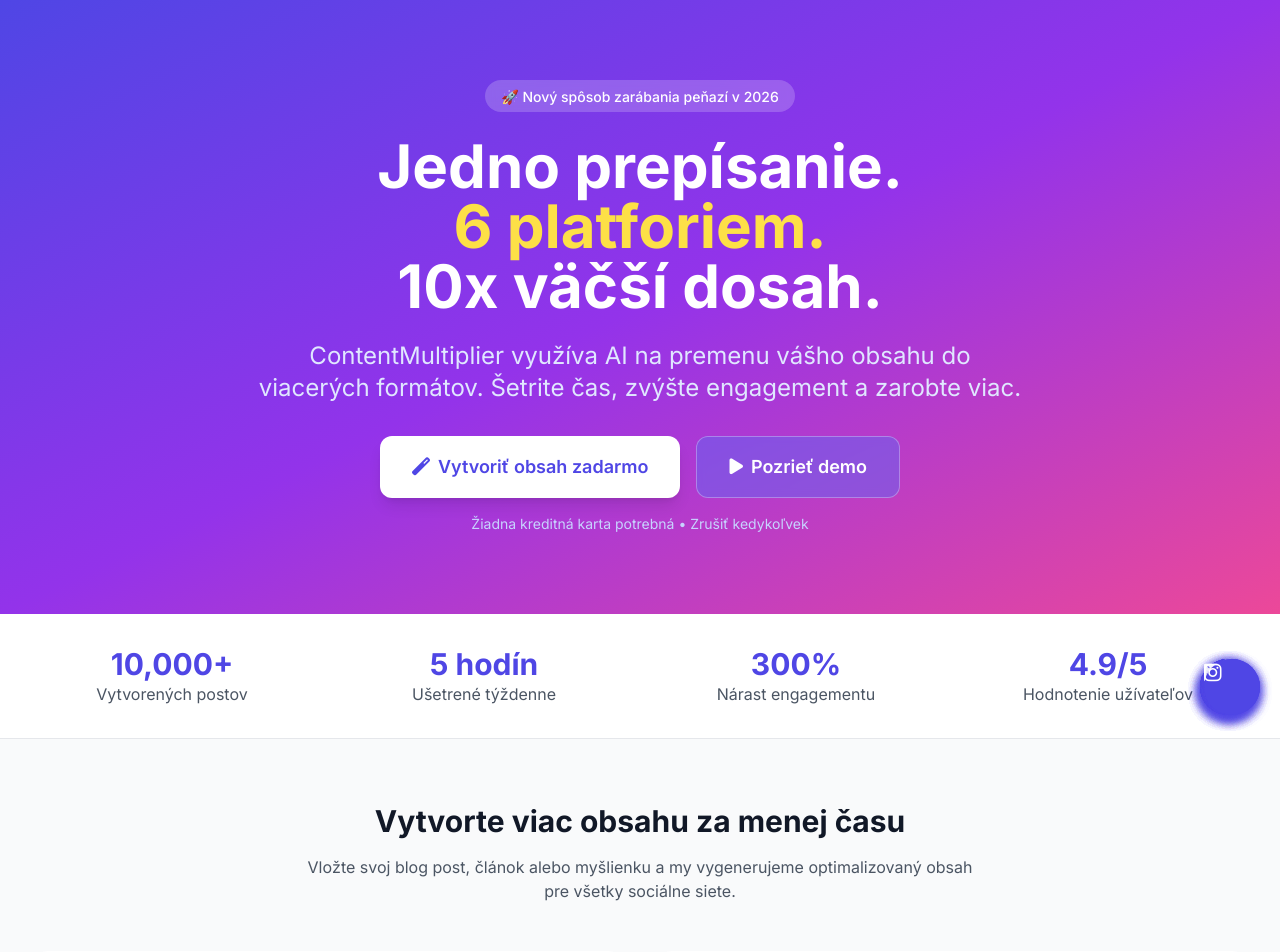
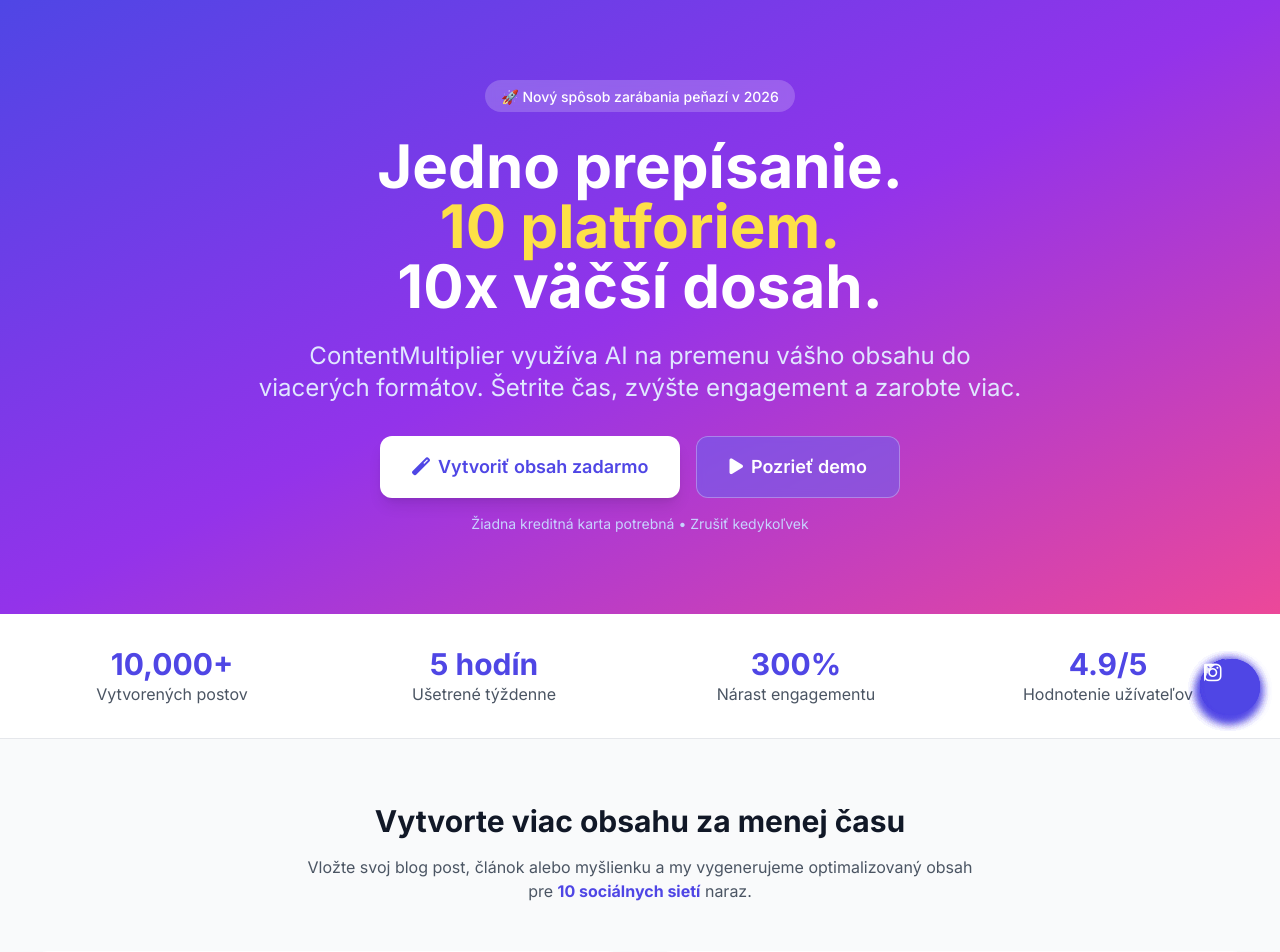
Before and after one commit to ferdinands-molt-bot/money-maker, a Flask app: page / in a window 1280 px wide. Shown: the part 65-1017 px from the top of the page. Run offline with Flask 3, Linux system fonts and the light colour scheme; some libraries are stand-ins or nearby versions.

Commit message:
Update to 10 platforms, improved UI text, added word count and download all feature

```diff
--- a/templates/index.html
+++ b/templates/index.html
@@ -40,7 +40,7 @@
                 </div>
                 <h1 class="text-5xl md:text-6xl font-bold mb-6 leading-tight">
                     Jedno prepísanie.<br>
-                    <span class="text-yellow-300">6 platforiem.</span><br>
+                    <span class="text-yellow-300">10 platforiem.</span><br>
                     10x väčší dosah.
                 </h1>
                 <p class="text-xl md:text-2xl mb-8 text-indigo-100 max-w-3xl mx-auto">
@@ -89,7 +89,7 @@
         <div class="max-w-7xl mx-auto px-4 sm:px-6 lg:px-8">
             <div class="text-center mb-12">
                 <h2 class="text-3xl font-bold text-gray-900 mb-4">Vytvorte viac obsahu za menej času</h2>
-                <p class="text-gray-600 max-w-2xl mx-auto">Vložte svoj blog post, článok alebo myšlienku a my vygenerujeme optimalizovaný obsah pre všetky sociálne siete.</p>
+                <p class="text-gray-600 max-w-2xl mx-auto">Vložte svoj blog post, článok alebo myšlienku a my vygenerujeme optimalizovaný obsah pre <strong class="text-indigo-600">10 sociálnych sietí</strong> naraz.</p>
             </div>
 
             <div class="grid lg:grid-cols-2 gap-8">
@@ -225,7 +225,7 @@ Príklad: Artificial Intelligence is transforming how we create content. By usin
                         <span class="text-2xl font-bold text-indigo-600">2</span>
                     </div>
                     <h3 class="text-xl font-semibold mb-2">Vyberte platformy</h3>
-                    <p class="text-gray-600">Zvoľte, pre ktoré sociálne siete chcete obsah generovať. Podporujeme 6 platforiem.</p>
+                    <p class="text-gray-600">Zvoľte, pre ktoré sociálne siete chcete obsah generovať. Podporujeme <strong>10 platforiem</strong>.</p>
                 </div>
                 <div class="text-center p-6">
                     <div class="w-16 h-16 bg-indigo-100 rounded-full flex items-center justify-center mx-auto mb-4">
@@ -272,7 +272,7 @@ Príklad: Artificial Intelligence is transforming how we create content. By usin
                     <div class="text-4xl font-bold mb-6">$9<span class="text-lg font-normal text-gray-600">/mesiac</span></div>
                     <ul class="space-y-3 mb-8">
                         <li class="flex items-center"><i class="fas fa-check text-green-500 mr-2"></i>Neobmedzené konverzie</li>
-                        <li class="flex items-center"><i class="fas fa-check text-green-500 mr-2"></i>Všetky 6 platforiem</li>
+                        <li class="flex items-center"><i class="fas fa-check text-green-500 mr-2"></i>Všetky 10 platforiem</li>
                         <li class="flex items-center"><i class="fas fa-check text-green-500 mr-2"></i>Všetky tóny</li>
                         <li class="flex items-center"><i class="fas fa-check text-green-500 mr-2"></i>História konverzií</li>
                     </ul>
```
